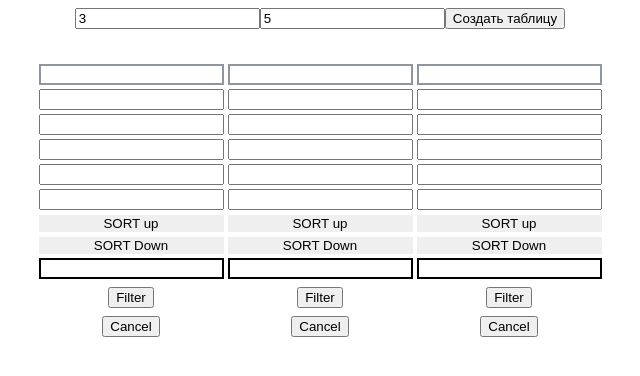
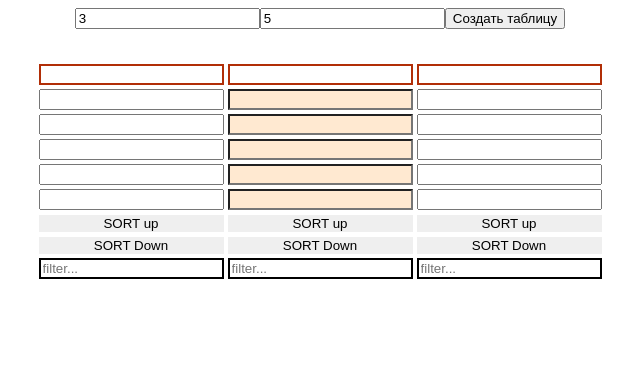
Before and after one commit to Bright-Burn/Table-, a React (Create React App) app: page / in a window 1280 px wide. Both pictures are taken after a click on the button "Создать таблицу". Shown: the top 376 px of the page, without its empty margins (320-960 px from the left). Built offline with nearby package versions, Linux system fonts and the light colour scheme.

Commit message:
some fixes

```diff
--- a/src/components/CurrentTable/BodyOfTable/BodyOfTable.jsx
+++ b/src/components/CurrentTable/BodyOfTable/BodyOfTable.jsx
@@ -5,7 +5,11 @@ const BodyOfTable = () => {
     const {state, dispatch} = useContext(ContextApp);
     const {tableArray, filtred, filtredCol, filtredValue} = state;
 
-    const isFiltredTableArray = filtred ? tableArray.filter(row => row[filtredCol] === filtredValue[filtredCol]) : tableArray;
+    const isFiltredTableArray = filtred ?
+            tableArray.filter(row => row[filtredCol].toLowerCase().indexOf(filtredValue[filtredCol].toLowerCase()) >= 0)
+            :
+            tableArray;
+    console.log(isFiltredTableArray)
 
     return (
         <tbody>
@@ -15,6 +19,7 @@ const BodyOfTable = () => {
                         <td key={indexCol}>
                             <input key={indexCol+indexRow}
                                    type="text"
+                                   className={indexCol % 2 === 1? 'even__col' : ''}
                                    value={isFiltredTableArray[indexRow]? isFiltredTableArray[indexRow][indexCol] : ''}
                                    onChange={(e) => dispatch({
                                        type: 'VALUE__CHANGE',
--- a/src/components/CurrentTable/CurrentTable.css
+++ b/src/components/CurrentTable/CurrentTable.css
@@ -5,9 +5,11 @@
     border: none;
 }
 .header{
-    border: 2px solid #90969d;
+    border: 2px solid #b12e07;
 }
-
+.even__col{
+    background-color: #ff84002e;
+}
 .filter__input {
     border: 2px solid #000;
 }
--- a/src/components/CurrentTable/CurrentTable.jsx
+++ b/src/components/CurrentTable/CurrentTable.jsx
@@ -23,7 +23,7 @@ const CurrentTable = () => {
            colArray.push(i)
         }
        return (
-            <table>
+            <table >
 
                 <HeaderOfTable colArray={colArray}/>
                 <BodyOfTable colArray={colArray} rowArray={rowArray}/>
--- a/src/components/CurrentTable/SortFilterTableFooter/SortFilterTableFooter.jsx
+++ b/src/components/CurrentTable/SortFilterTableFooter/SortFilterTableFooter.jsx
@@ -40,28 +40,13 @@ const SortFilterTableFooter = ({colArray}) => {
                     <td key={indexOfFiltredCol+1}>
                         <input key={indexOfFiltredCol}
                                className='filter__input'
+                               placeholder='filter...'
                                onChange={(e) => dispatch({
                                    type: 'HANDLE__FILTER',
                                    payload: indexOfFiltredCol,
                                    value: e.target.value
                                })
                                }/>
-
-                        <div className='filter__button'>
-                            <button onClick={() => dispatch({
-                                type: 'FILTER__TOGGLE',
-                                payload: indexOfFiltredCol,
-                                isFultred: true
-                            })}>Filter</button>
-                        </div>
-
-                        <div className='filter__button'>
-                            <button onClick={() => dispatch({
-                                type: 'FILTER__TOGGLE',
-                                payload: indexOfFiltredCol,
-                                isFultred: false
-                            })}>Cancel</button>
-                        </div>
 
                     </td> )}
             </tr>
--- a/src/index.css
+++ b/src/index.css
@@ -1,6 +1,4 @@
-/*td, th{*/
-/*  border: 1px solid #000;*/
+
+/*td .sort__button {*/
+/*    border: none;*/
 /*}*/
-td .sort__button {
-    border: none;
-}
--- a/src/reducer/reducer.js
+++ b/src/reducer/reducer.js
@@ -71,12 +71,9 @@ export const Reducer = (state, action) =>
 
             case 'HANDLE__FILTER':
                 draft.filtredValue[action.payload] = action.value;
+                draft.filtredCol = action.payload;
+                draft.filtred = action.value === ''? false : true;
                 break;
-
-            case 'FILTER__TOGGLE':
-                draft.filtred = action.isFultred;
-                draft.filtredCol = action.payload;
-                break
 
          }
     })
```
